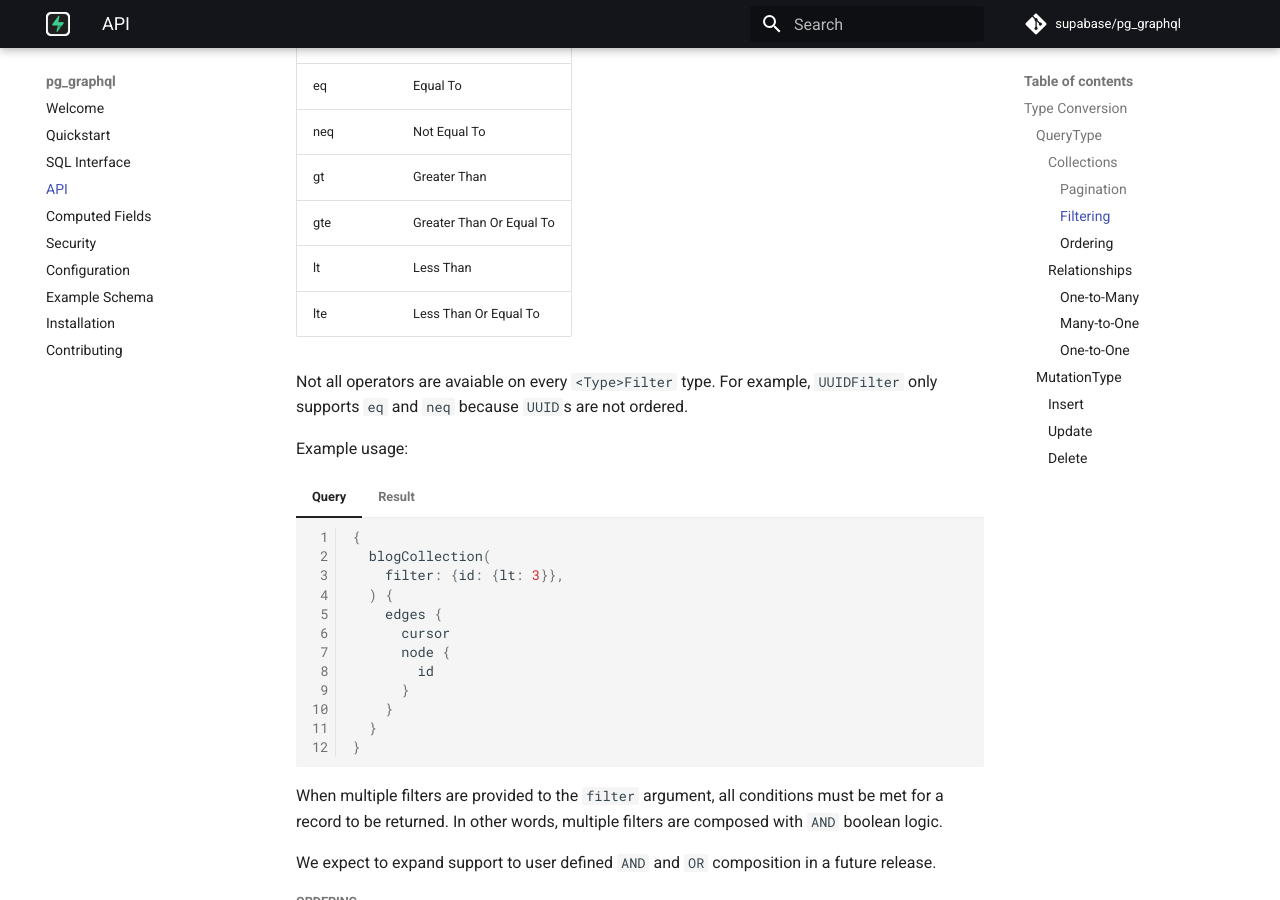
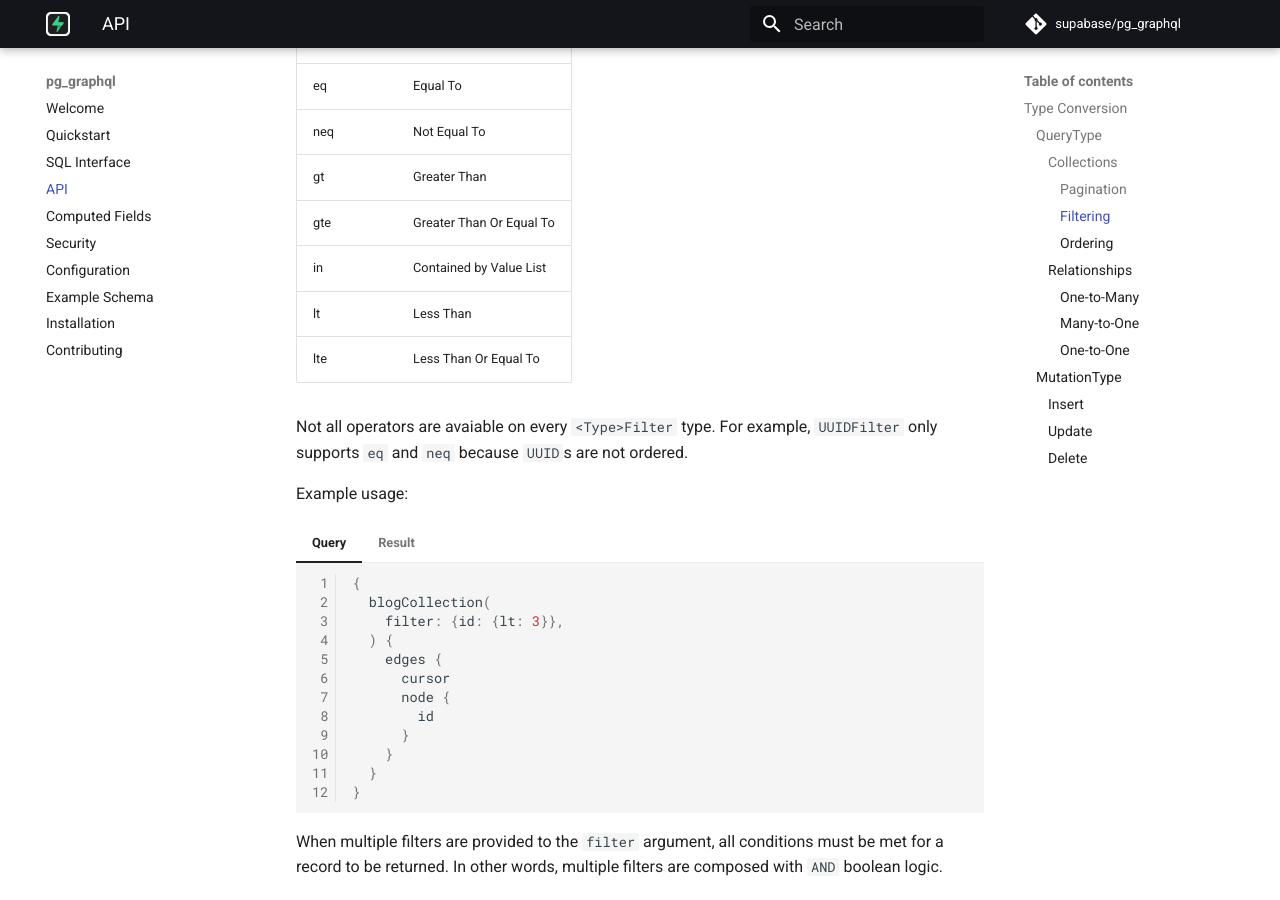
Before and after one commit to supabase/pg_graphql, an MkDocs documentation site: the page built from docs/api.md, in a window 1280 px wide and 900 px high, scrolled down 4659 px. Built offline with MkDocs 1.6.1 and Material for MkDocs 9.7.7, drawn with Linux system fonts in a browser that asks for light colours; comment, search, counter and statistics services are not loaded; some of the changed lines change nothing that is shown.

Commit message:
document `in` operator

```diff
--- a/docs/api.md
+++ b/docs/api.md
@@ -428,6 +428,7 @@ Where the `<Table>Filter` type enumerates filterable fields and their associated
       eq: Int
       gt: Int
       gte: Int
+      in: [Int!]
       lt: Int
       lte: Int
       neq: Int
@@ -444,6 +445,7 @@ Where the `<Table>Filter` type enumerates filterable fields and their associated
       eq: String
       gt: String
       gte: String
+      in: [String!]
       lt: String
       lte: String
       neq: String
@@ -460,6 +462,7 @@ The following list shows the operators that may be available on `<Type>Filter` t
 | neq         | Not Equal To             |
 | gt          | Greater Than             |
 | gte         | Greater Than Or Equal To |
+| in          | Contained by Value List  |
 | lt          | Less Than                |
 | lte         | Less Than Or Equal To    |
 
```
